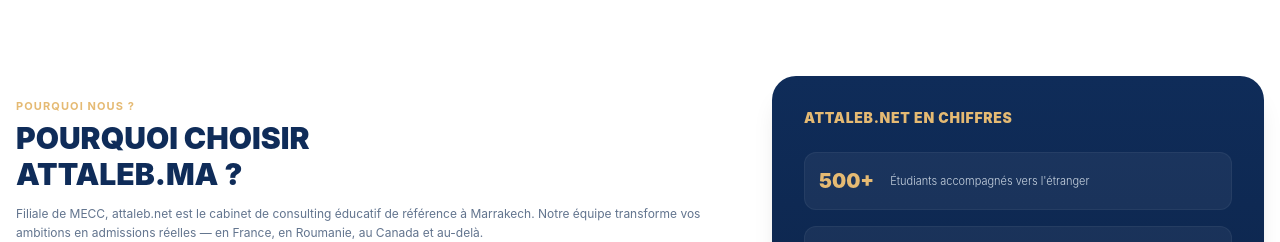
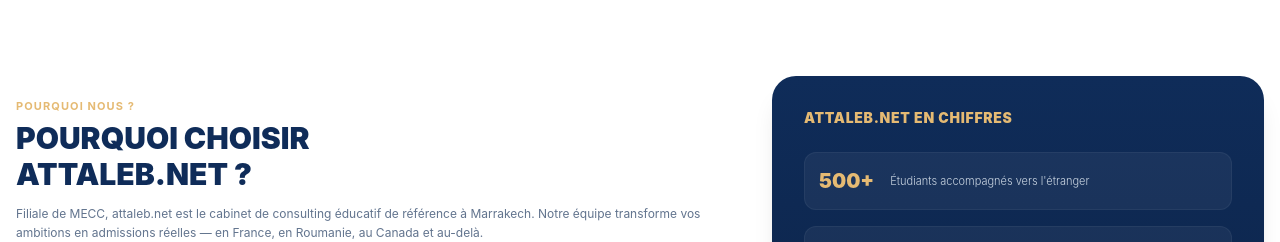
Before and after one commit to saidioumayma8/Attaleb, a React (Vite) app in the folder attaleb-portal/: page / in a window 1280 px wide. Shown: the part 2640-2882 px from the top of the page. Built offline with nearby package versions, Linux system fonts and the light colour scheme.

Commit message:
chenge the attaleb.ma

```diff
--- a/attaleb-portal/src/pages/Home.jsx
+++ b/attaleb-portal/src/pages/Home.jsx
@@ -312,7 +312,7 @@
           <div className="lg:col-span-7 space-y-6">
             <div>
               <span className="text-brand-gold text-[11px] font-bold tracking-widest uppercase">Pourquoi nous ?</span>
-              <h2 className="text-2xl md:text-3xl font-black text-brand-blue mt-1 uppercase">POURQUOI CHOISIR<br />ATTALEB.MA ?</h2>
+              <h2 className="text-2xl md:text-3xl font-black text-brand-blue mt-1 uppercase">POURQUOI CHOISIR<br />attaleb.net ?</h2>
               <p className="text-xs text-slate-500 mt-3 leading-relaxed">
                 Filiale de MECC, attaleb.net est le cabinet de consulting éducatif de référence à Marrakech. Notre équipe transforme vos ambitions en admissions réelles — en France, en Roumanie, au Canada et au-delà.
               </p>
```
